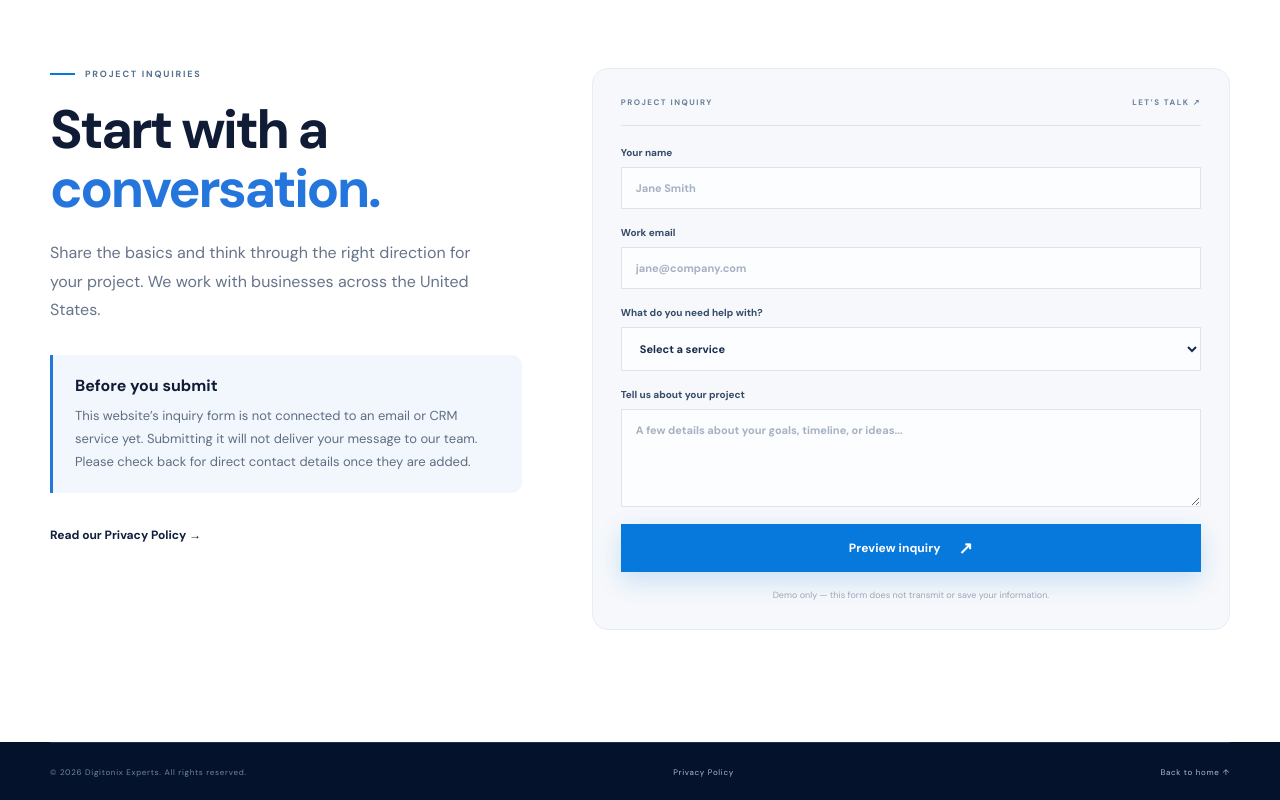
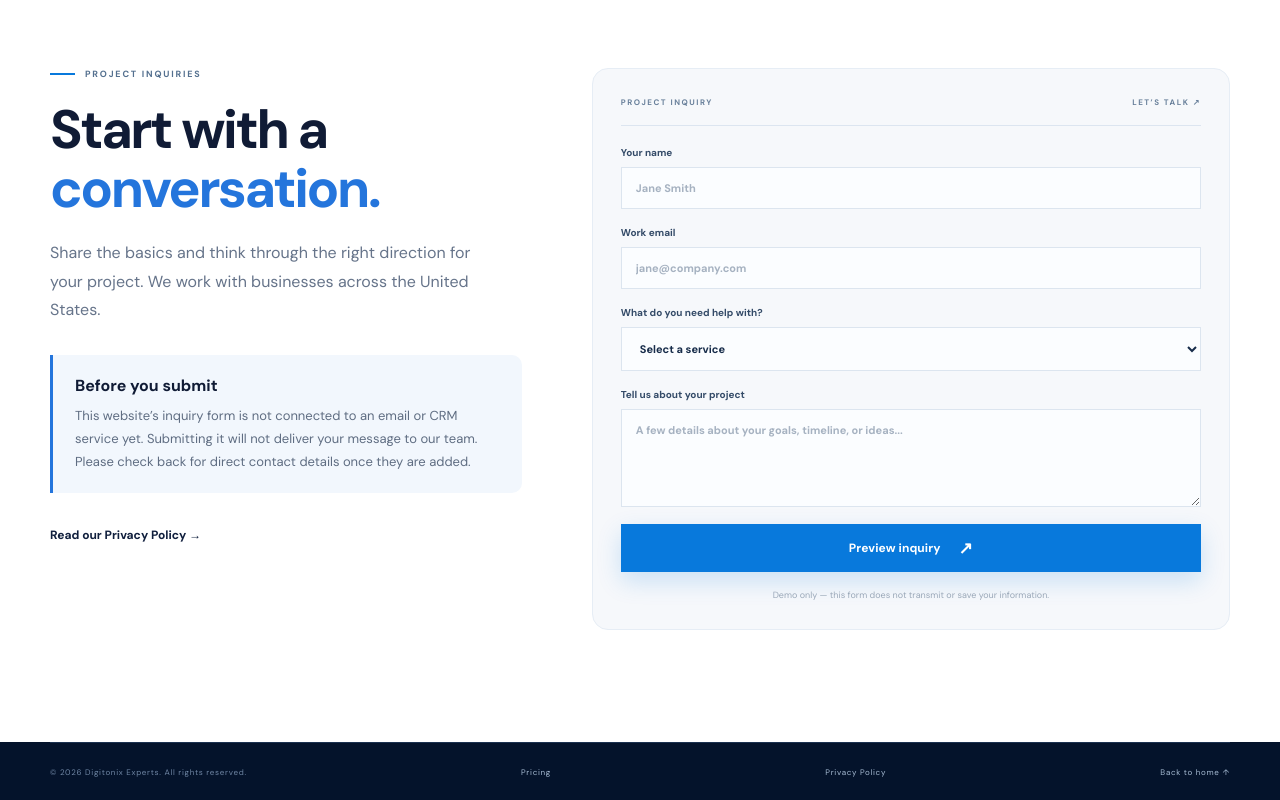
Before and after one commit to digitonixexperts/Digitonix-Experts, a Next.js app: page /contact in a window 1280 px wide. Shown: the part 697-1497 px from the top of the page. Built offline with nearby package versions, Linux system fonts and the light colour scheme.

Commit message:
Add pricing page link to site footer

```diff
--- a/app/contact/page.tsx
+++ b/app/contact/page.tsx
@@ -30,6 +30,6 @@ export default function ContactPage() {
         </>}
       </form>
     </div></section>
-    <footer className="site-footer"><div className="container footer-bottom"><span>© {new Date().getFullYear()} Digitonix Experts. All rights reserved.</span><Link href="/privacy-policy">Privacy Policy</Link><Link href="/">Back to home ↑</Link></div></footer>
+    <footer className="site-footer"><div className="container footer-bottom"><span>© {new Date().getFullYear()} Digitonix Experts. All rights reserved.</span><Link href="/pricing">Pricing</Link><Link href="/privacy-policy">Privacy Policy</Link><Link href="/">Back to home ↑</Link></div></footer>
   </main>;
 }
```
